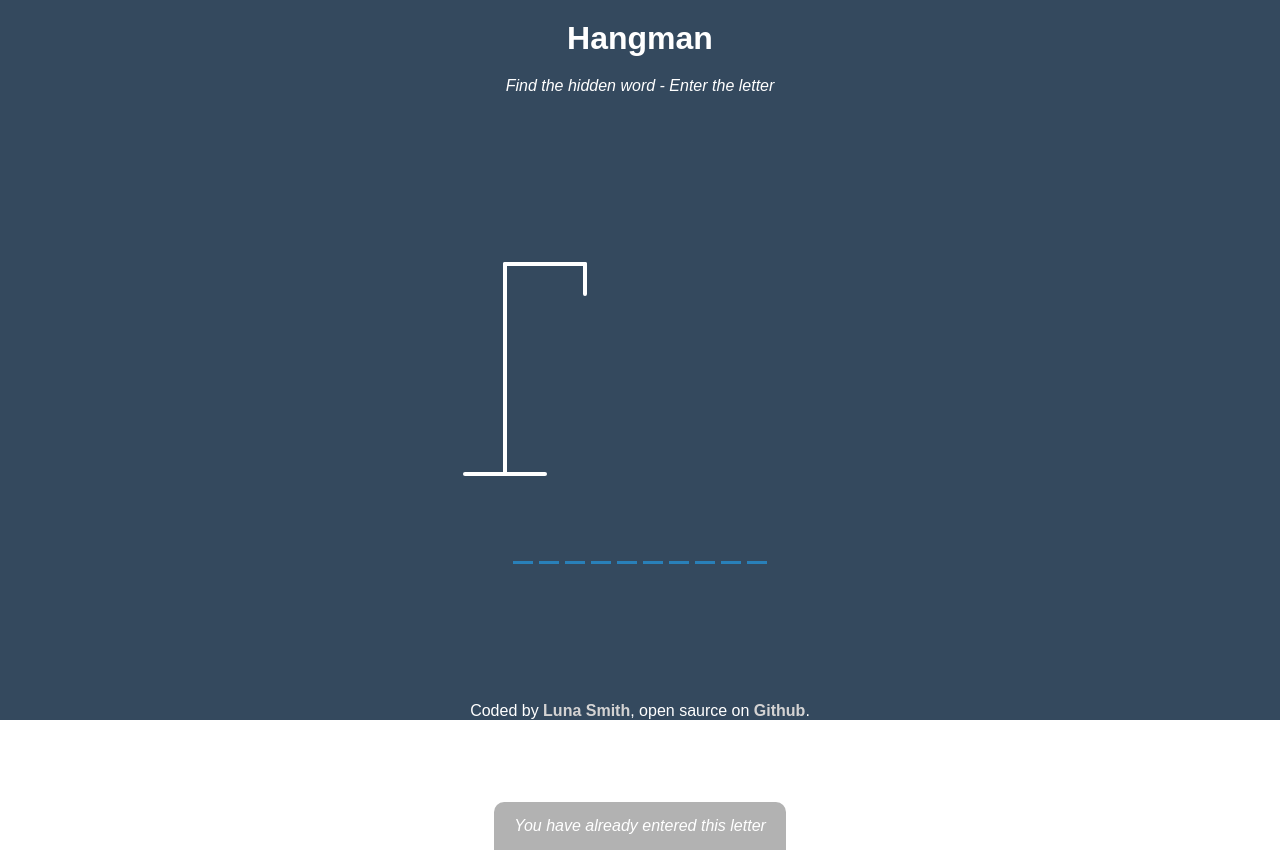
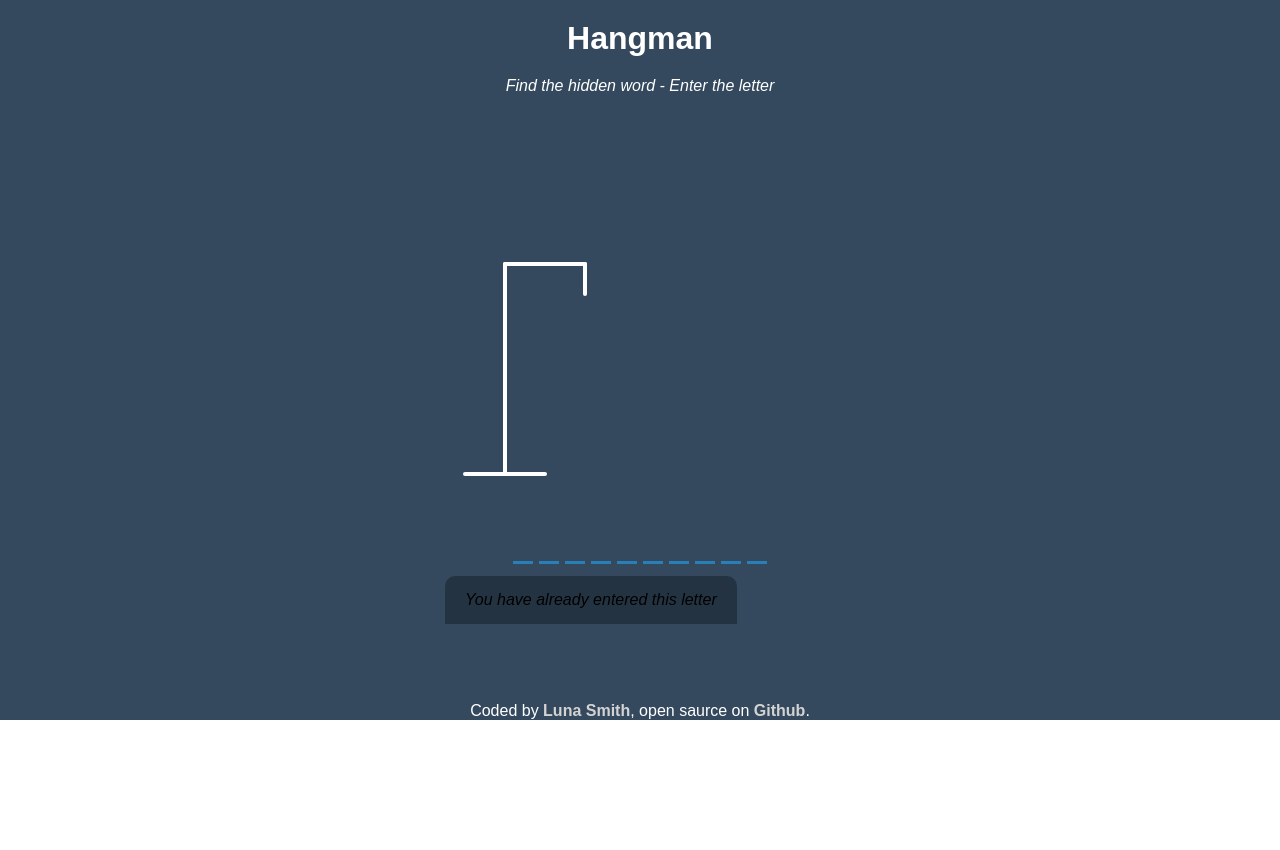
Before and after one commit to Lu-Smith/hangman-react-typescript, a React (Create React App) app: page / in a window 1280 px wide. After the commit the page ends 800 px from the top, so only its background shows below. Built offline with nearby package versions, Linux system fonts and the light colour scheme.

Commit message:
Updated Notification.tsx

```diff
--- a/src/App.tsx
+++ b/src/App.tsx
@@ -54,9 +54,9 @@ function App() {
            <Figure wrongLetters={wrongLetters} />
            <WrongLetters wrongLetters={wrongLetters}/>
            <Word selectedWord = {selectedWord} correctLetters={correctLetters} />
+           <PopUp />
+           <Notification showNotification = {showNotification}/>
         </div>
-        <PopUp />
-        <Notification />
         <Footer />
     </div>
   );
--- a/src/components/Notification.tsx
+++ b/src/components/Notification.tsx
@@ -1,8 +1,12 @@
-import React from 'react'
+import React from 'react';
 
-const Notification = () => {
+interface showNotificationProps {
+  showNotification: boolean;
+}
+
+const Notification = ({showNotification}:showNotificationProps) => {
   return (
-    <div className="notification-container" id="notification-container">
+    <div className={`notification-container ${showNotification ? 'show' : ''}`}>
       <p>You have already entered this letter</p>
     </div>
   )
```
